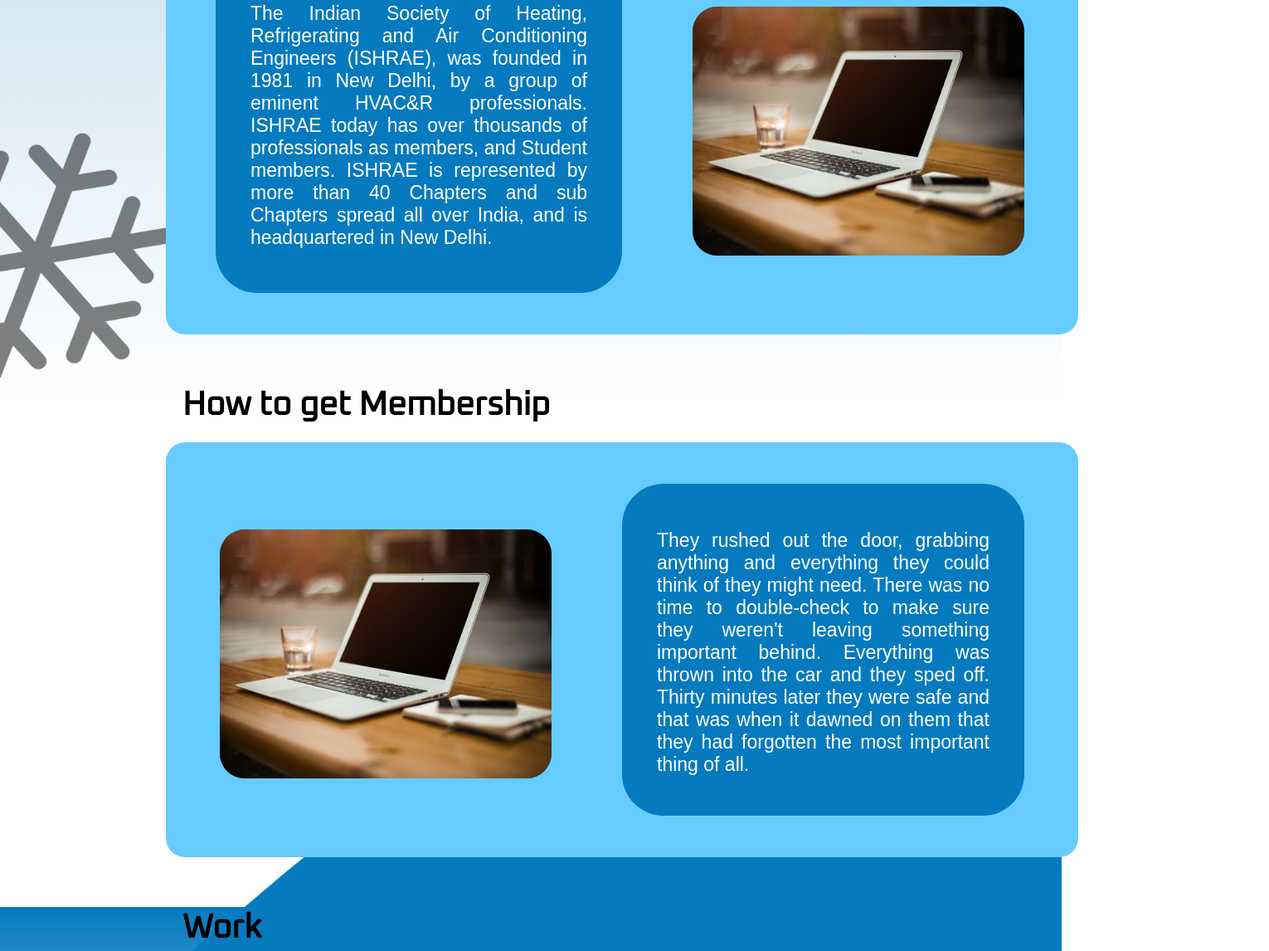
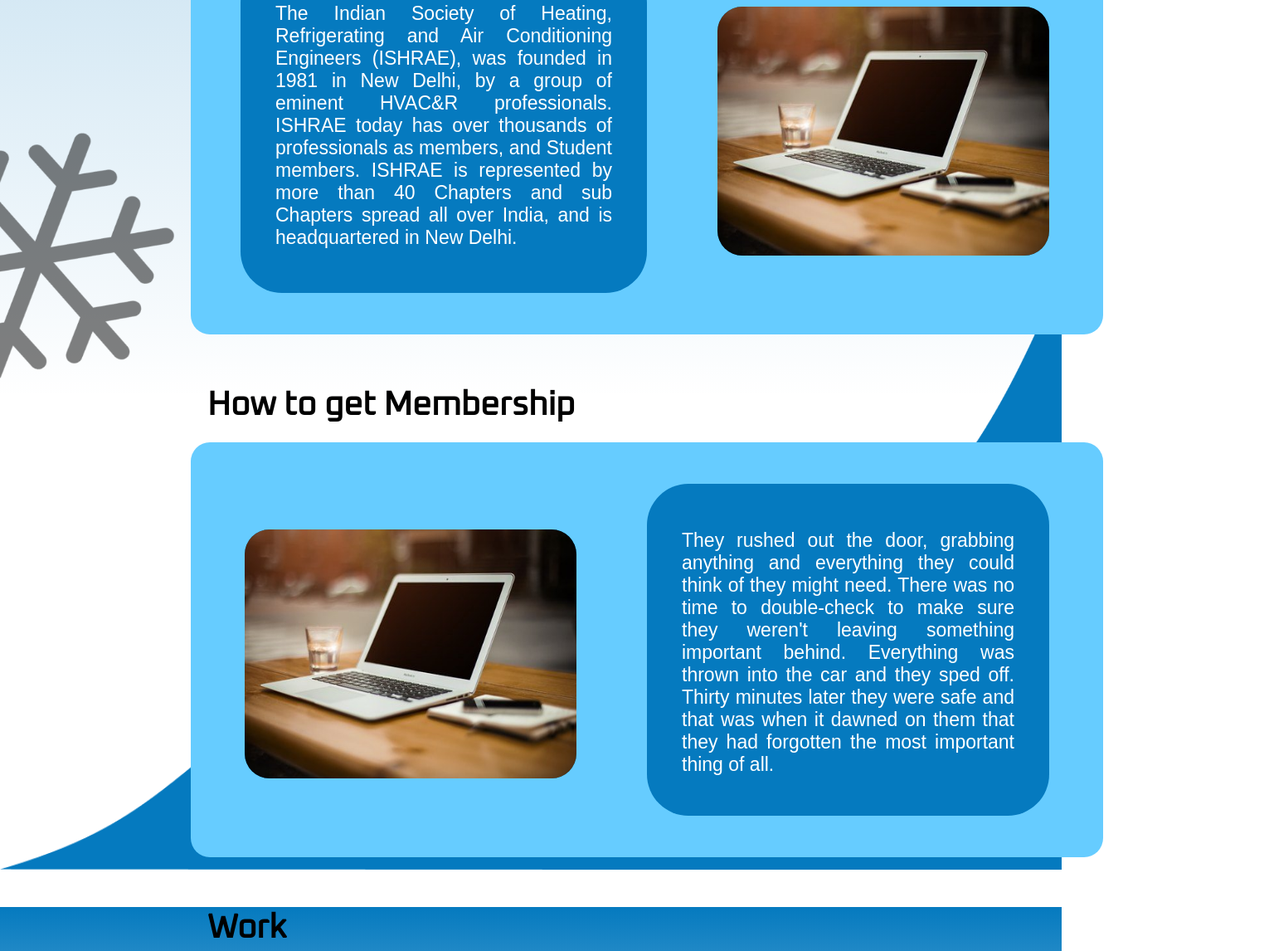
Before and after one commit to ishraepce/ishrae-trail, a plain HTML site: page ind.html in a window 1280 px wide. Shown: the part 320-1466 px from the top of the page at 83% size, 1530 px wide, since content can reach past the window. Drawn offline with nearby package versions, Linux system fonts and the light colour scheme.

Commit message:
Update sty.css

```diff
--- a/css/sty.css
+++ b/css/sty.css
@@ -616,7 +616,7 @@
     width: 140rem;
     height: 50rem;
     /*background-color: blanchedalmond;*/
-    margin-left: 10rem;
+    margin-left: 13rem;
     margin-right: 10rem;
     margin-bottom: 13rem;
     /*font-family: 'Lucida Sans', 'Lucida Sans Regular', 'Lucida Grande', 'Lucida Sans Unicode', Geneva, Verdana, sans-serif;
@@ -720,7 +720,7 @@
 .latt{
     height: 90vh;
     width: 100vw;
-    top: 87rem;
+    margin-top: 81vh;
     z-index: -1;
     position: absolute;
 }
```
